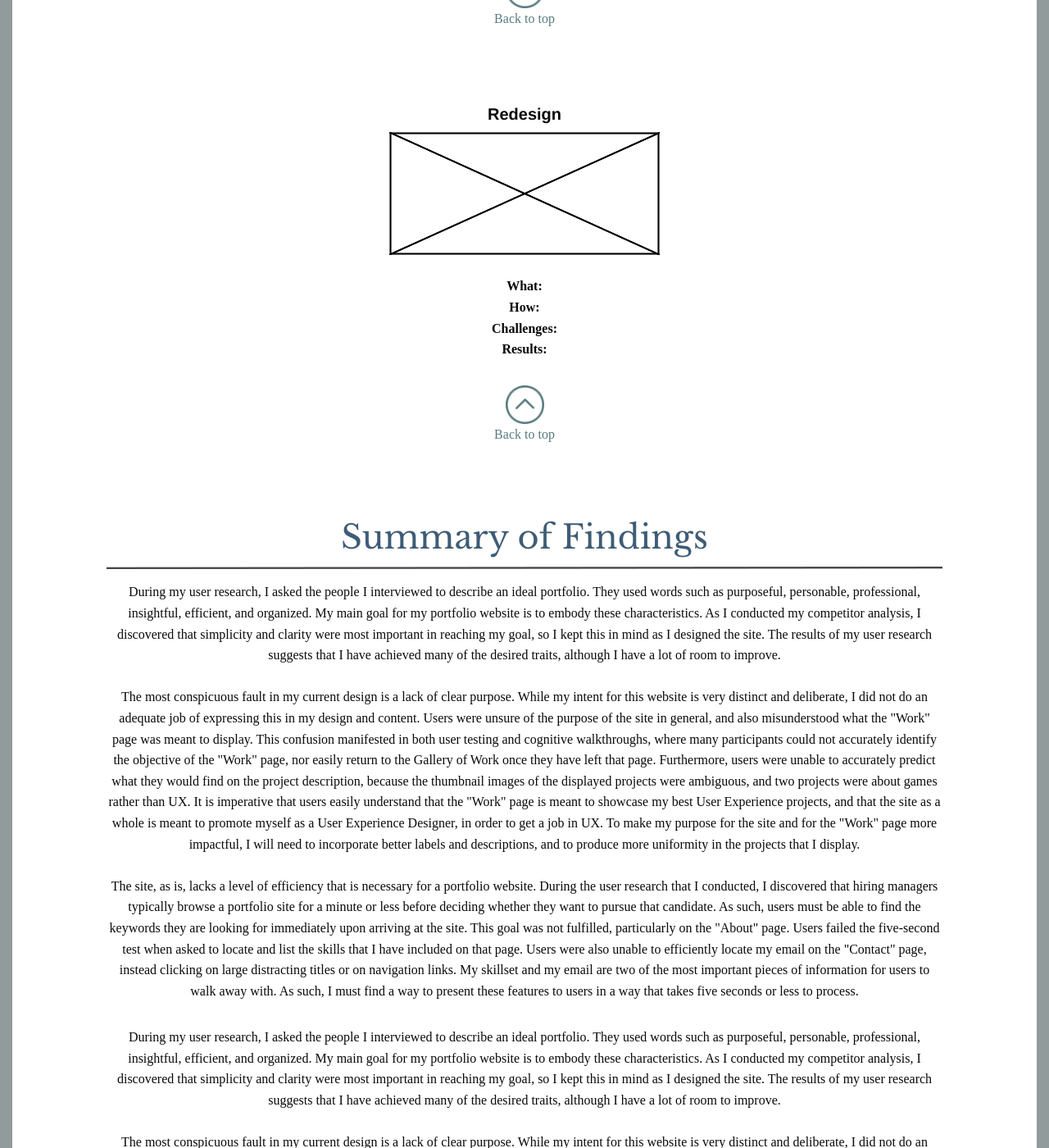
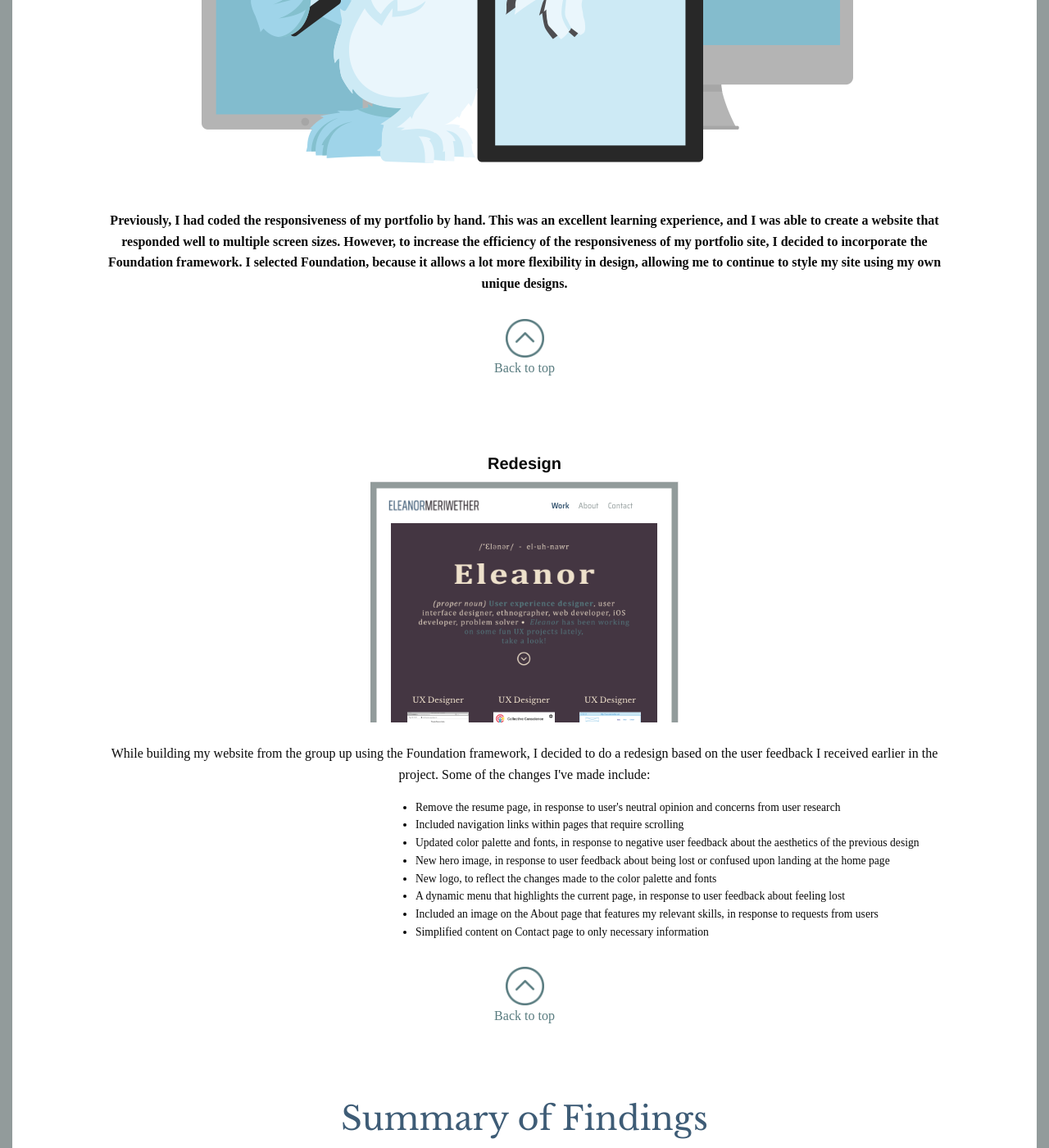
Before and after one commit to emeriwether/emeriwether.github.io, a Jekyll site: the page built from project1.html, in a window 1280 px wide and 1400 px high, scrolled down 13063 px. Shown: the whole window at 82% size. Built offline with Jekyll 4.4.1, drawn with Linux system fonts in a browser that asks for light colours; some web fonts are replaced; some of the changed text lies outside the part shown.

Commit message:
ct prev com

```diff
--- a/project1.html
+++ b/project1.html
@@ -152,8 +152,8 @@ category: sub
         <div class="cell underline"><img src="img/underline.png"></div>
 
         <div class="cell subsectionHeader"><h5><b>New Framework</b></h5></div>
-        <div class="cell subsectionThumb"><img src="img/placeholderImg.jpg"></div>
-        <div class="cell sectionQA"><p><b>What: </b><br><b>How: </b><br><b>Challenges: </b><br><b>Results: </b></p>
+        <div class="cell subsectionThumb"><img src="img/portfolioProjectDescription/foundation.png"></div>
+        <div class="cell sectionQA"><p><b>Previously, I had coded the responsiveness of my portfolio by hand. This was an excellent learning experience, and I was able to create a website that responded well to multiple screen sizes. However, to increase the efficiency of the responsiveness of my portfolio site, I decided to incorporate the Foundation framework. I selected Foundation, because it allows a lot more flexibility in design, allowing me to continue to style my site using my own unique designs.</b></p>
         </div>
         <div class="cell pgLinkTop">
             <div class="cell backToTop"><a href="#backToTop"><img src="/img/top.png" class="upArrow"></a></div>
@@ -161,8 +161,18 @@ category: sub
         </div>
 
         <div class="cell subsectionHeader"><h5><b>Redesign</b></h5></div>
-        <div class="cell subsectionThumb"><img src="img/placeholderImg.jpg"></div>
-        <div class="cell sectionQA"><p><b>What: </b><br><b>How: </b><br><b>Challenges: </b><br><b>Results: </b></p>
+        <div class="cell subsectionThumb"><img src="img/portfolioProjectDescription/newDesign.png"></div>
+        <div class="cell sectionQA"><p>While building my website from the group up using the Foundation framework, I decided to do a redesign based on the user feedback I received earlier in the project. Some of the changes I've made include:</p>
+        <ul class="projDescTextList">
+            <li>Remove the resume page, in response to user's neutral opinion and concerns from user research</li>
+            <li>Included navigation links within pages that require scrolling</li>
+            <li>Updated color palette and fonts, in response to negative user feedback about the aesthetics of the previous design</li>
+            <li>New hero image, in response to user feedback about being lost or confused upon landing at the home page</li>
+            <li>New logo, to reflect the changes made to the color palette and fonts</li>
+            <li>A dynamic menu that highlights the current page, in response to user feedback about feeling lost</li>
+            <li>Included an image on the About page that features my relevant skills, in response to requests from users</li>
+            <li>Simplified content on Contact page to only necessary information</li>
+        </ul>
         </div>
         <div class="cell pgLinkTop">
             <div class="cell backToTop"><a href="#backToTop"><img src="/img/top.png" class="upArrow"></a></div>
--- a/project3.html
+++ b/project3.html
@@ -72,7 +72,7 @@ category: sub
 
         <div class="cell subsectionHeader"><h5><b>Mockups &amp; Second Prototype</b></h5></div>
         <div class="cell subsectionThumb"><img src="img/collectiveConscienceDescription/mockup.png"></div>
-        <div class="cell sectionQA"><p>Upon receiving feedback from our team UX researcher, our design team was tasked with updating our wireframes into higher-fidelity mockups. I redesigned the Home page to include text that was more descriptive of the functionality of our app, and had a hero image that was available for commericial use. I also chose to change the landing page based on whether the user has seen our app: first time users will be directed to the About page (previously home), while recurrant users will be directed straight to the report page. This is intended to reduce time and cognitive load required to submit a report. We also received user feedback that our choice of fonts did not create a "clean" aesthethic, so we changed the fonts to match Google and Apple's style guide recommendations for mobile devices. </p>
+        <div class="cell sectionQA"><p>Upon receiving feedback from our team UX researcher, our design team was tasked with updating our wireframes into higher-fidelity mockups. I redesigned the Home page to include text that was more descriptive of the functionality of our app, and had a hero image that was available for commericial use. I also chose to change the landing page based on whether the user has seen our app: first time users will be directed to the About page (previously home), while recurrant users will be directed straight to the report page. This is intended to reduce time and cognitive load required to submit a report. We also received user feedback that our choice of fonts did not create a "clean" aesthetic, so we changed the fonts to match Google and Apple's style guide recommendations for mobile devices. </p>
         </div>
         <div class="cell pgLinkTop">
             <div class="cell backToTop"><a href="#backToTop"><img src="/img/top.png" class="upArrow"></a></div>
```
Also changed, not shown: img/portfolioProjectDescription/foundation.png (added), img/portfolioProjectDescription/newDesign.png (added).
